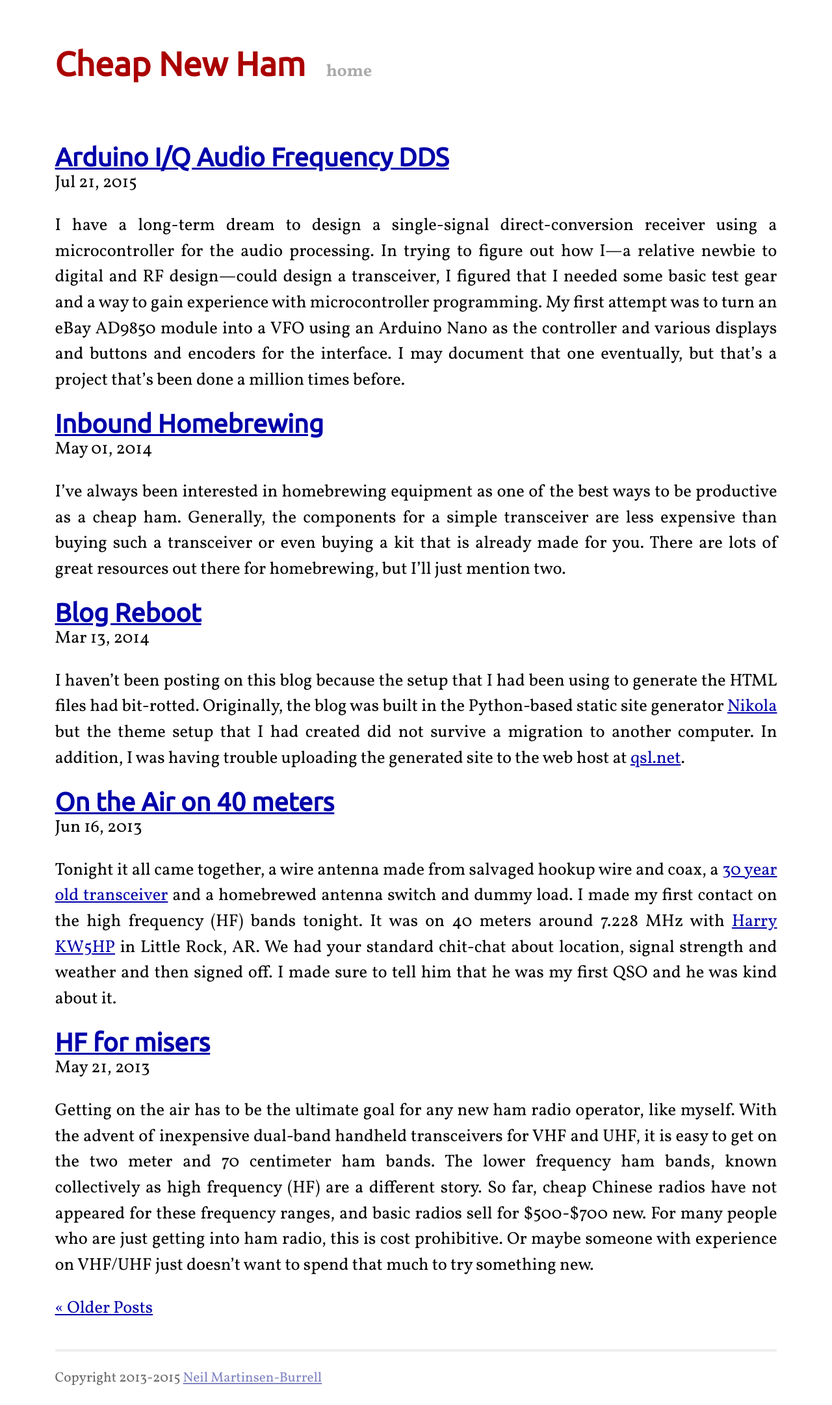
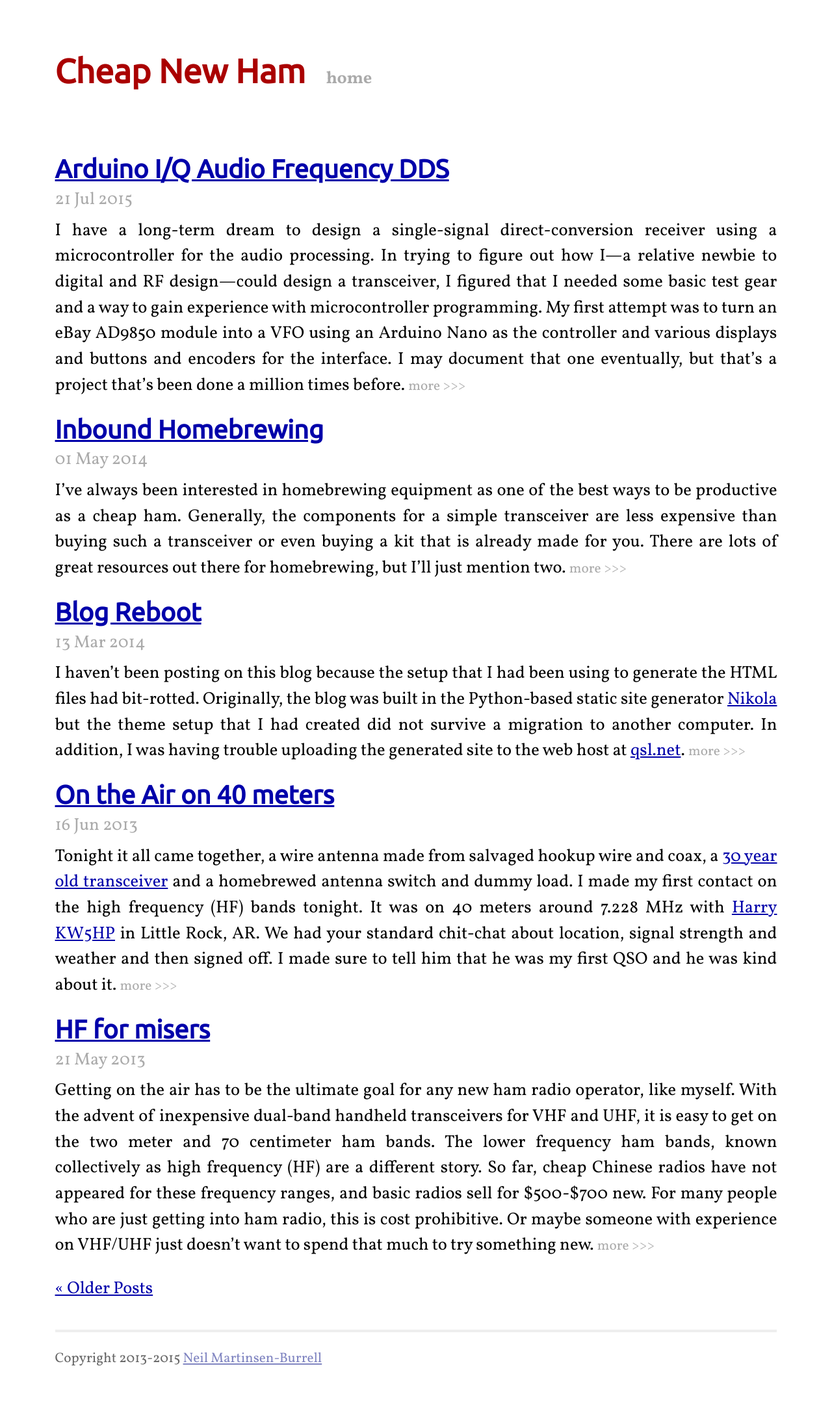
Before and after one commit to neilmb/cheapnewham, a Jekyll site: the page built from index.html, in a window 1280 px wide. Shown: the whole page at 65% size. Built offline with Jekyll 4.4.1, drawn with Linux system fonts in a browser that asks for light colours; the list of posts is cut into pages by our own code; after the commit the page ends 2132 px from its top, so only the background shows below that.

Commit message:
typos and styling tweaks

```diff
--- a/_layouts/default.html
+++ b/_layouts/default.html
@@ -10,15 +10,15 @@
         <link href='http://fonts.googleapis.com/css?family=Ubuntu|Vollkorn:400italic,400,700' rel='stylesheet' type='text/css'>
 
         <!-- Custom CSS -->
-        <link rel="stylesheet" href="{{ site.baseurl }}/css/main.css">
+        <link rel="stylesheet" href="/css/main.css">
 
     </head>
     <body>
 
         <div class="site">
           <div class="header">
-            <h1 class="title"><a href="{{ site.baseurl }}">{{ site.name }}</a></h1>
-            <a class="extra" href="{{ site.baseurl }}">home</a>
+            <h1 class="title"><a href="/">{{ site.name }}</a></h1>
+            <a class="extra" href="/">home</a>
           </div>
 
           {{ content }}
--- a/css/main.css
+++ b/css/main.css
@@ -22,6 +22,7 @@ body {
 
 h1, h2, h3, h4, h5, h6 {
     font-family: "Ubuntu", sans-serif;
+    margin-top: 0.2em;
 }
 
 h1 {
@@ -30,7 +31,18 @@ h1 {
 }
 
 h2 {
-    font-family: "Ubuntu";
+    margin-bottom: 0.8em;
+}
+
+header>h2 {
+  margin-bottom: 0.2em;
+}
+.date {
+  color: #aaa;
+}
+
+h3, h4, h5, h6 {
+    margin-bottom: 0.5em;
 }
 
 p { margin: 1em 0; }
@@ -57,6 +69,21 @@ a:visited { color: #a0a; }
   color: #aaa;
   font-family: Monaco, "Courier New", monospace;
   font-size: 80%;
+}
+
+a.continue {
+  color: #aaa;
+  font-size: 80%;
+  text-decoration: none;
+}
+
+.entry {
+  margin-top: 0.3em;
+  margin-bottom: 1em;
+}
+
+.entry>p {
+  display: inline;
 }
 
 /*****************************************************************************/
--- a/index.html
+++ b/index.html
@@ -8,11 +8,11 @@ title: Cheap New Ham
   <article>
 
         <header>
-            <h2><a href="{{site.baseurl}}{{post.url}}">{{ post.title }}</a></h2>
-            <span class="date"><time datetime="{{post.date| date_to_string }}">{{post.date|date:"%b %d, %Y"}}</time></span><br/>
+            <h2><a href="{{post.url}}">{{ post.title }}</a></h2>
+            <span class="date"><time datetime="{{post.date| date_to_string }}">{{post.date| date_to_string"}}</time></span><br/>
         </header>
 
-    <div class="entry">{{ post.excerpt }}</div>
+    <div class="entry">{{ post.excerpt }} <a class="continue" href="{{post.url}}">more &gt;&gt;&gt;</a></div>
 
   </article>
 {% endfor %}
@@ -20,19 +20,19 @@ title: Cheap New Ham
 
 <div id="paginator">
     {% if paginator.next_page %}
-            <a href="{{site.baseurl}}/page{{paginator.next_page}}">
+            <a href="/page{{paginator.next_page}}">
             &laquo; Older Posts</a>
     {% endif %}
 
     {% if paginator.previous_page %}
         {% if paginator.previous_page == 1 %}
                 <span class="more">
-                <a href="{{site.baseurl}}/">
+                <a href="/">
                 Newer Posts &raquo; </a>
                 </span>
         {% else %}
                 <span class="more">
-                <a href="{{site.baseurl}}/page{{paginator.previous_page}}">
+                <a href="/page{{paginator.previous_page}}">
                 Newer Posts &raquo; </a>
                 </span>
         {% endif %}
```
Also changed, not shown: _posts/2015-07-21-Arduino-IQ-Audio-Frequency-DDS.md (+1 -1 lines).
